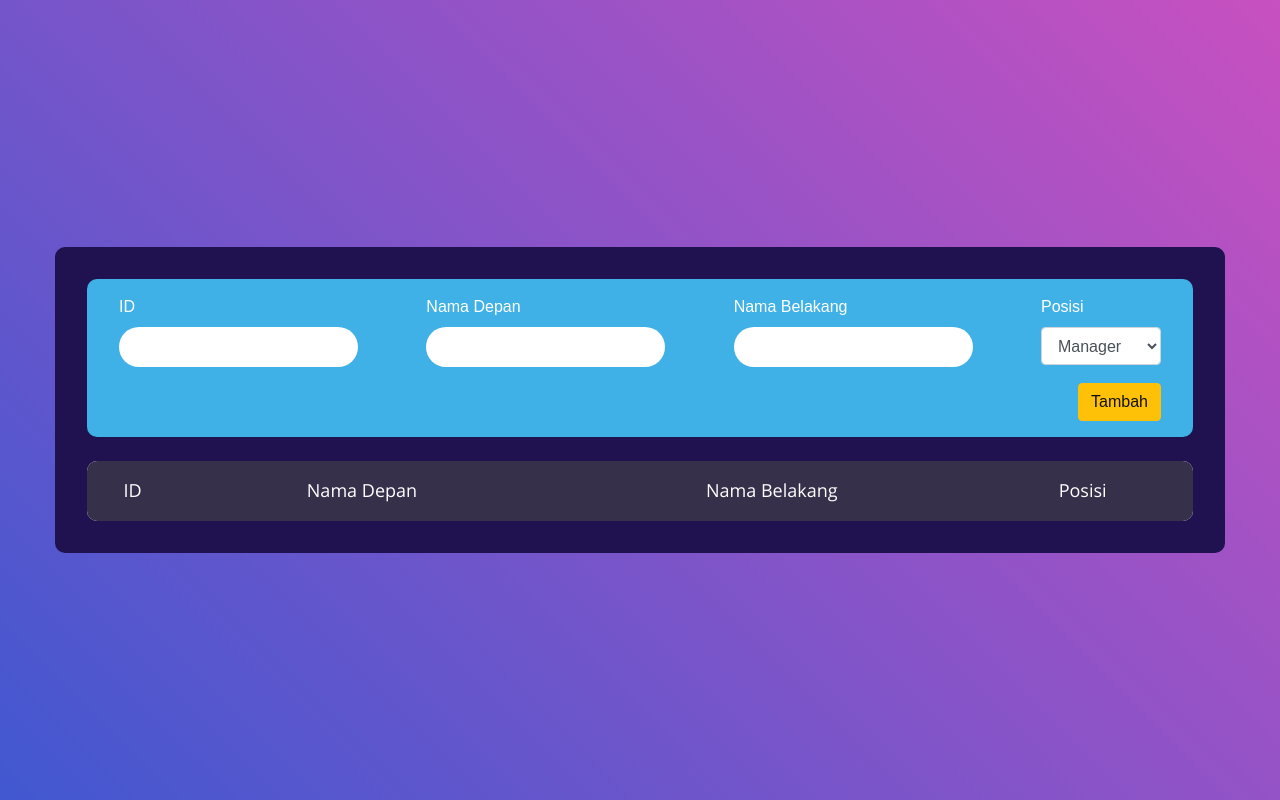
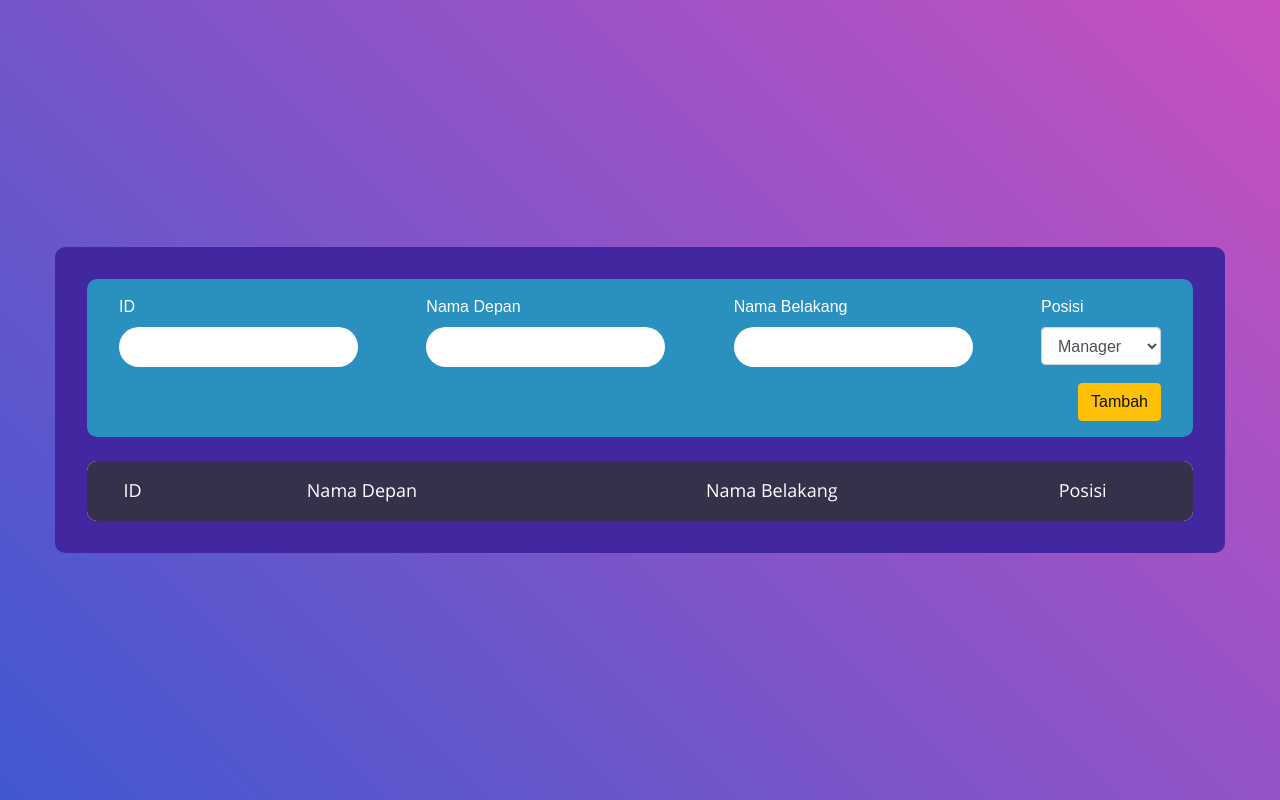
Before and after one commit to TiaraKesuma/Tabel-Webdev, a PHP site: page / in a window 1280 px wide. Run offline with PHP 8.4, Linux system fonts and the light colour scheme; data that the repository does not hold is empty.

Commit message:
more ui styling

```diff
--- a/css/main.css
+++ b/css/main.css
@@ -124,7 +124,7 @@ iframe {
 
 .wrap-table100 {
   width: 1170px;
-  background-color: #201250;
+  background-color: #4327a0;
   padding: 2rem 2rem;
   border-radius: 10px;
 }
@@ -325,7 +325,7 @@ form{
 }
 
 .bg-accent-form{
-  background-color: #40b1e6;
+  background-color: #2990c0;
   padding:1rem 2rem;
   border-radius: 10px;
 }
```
